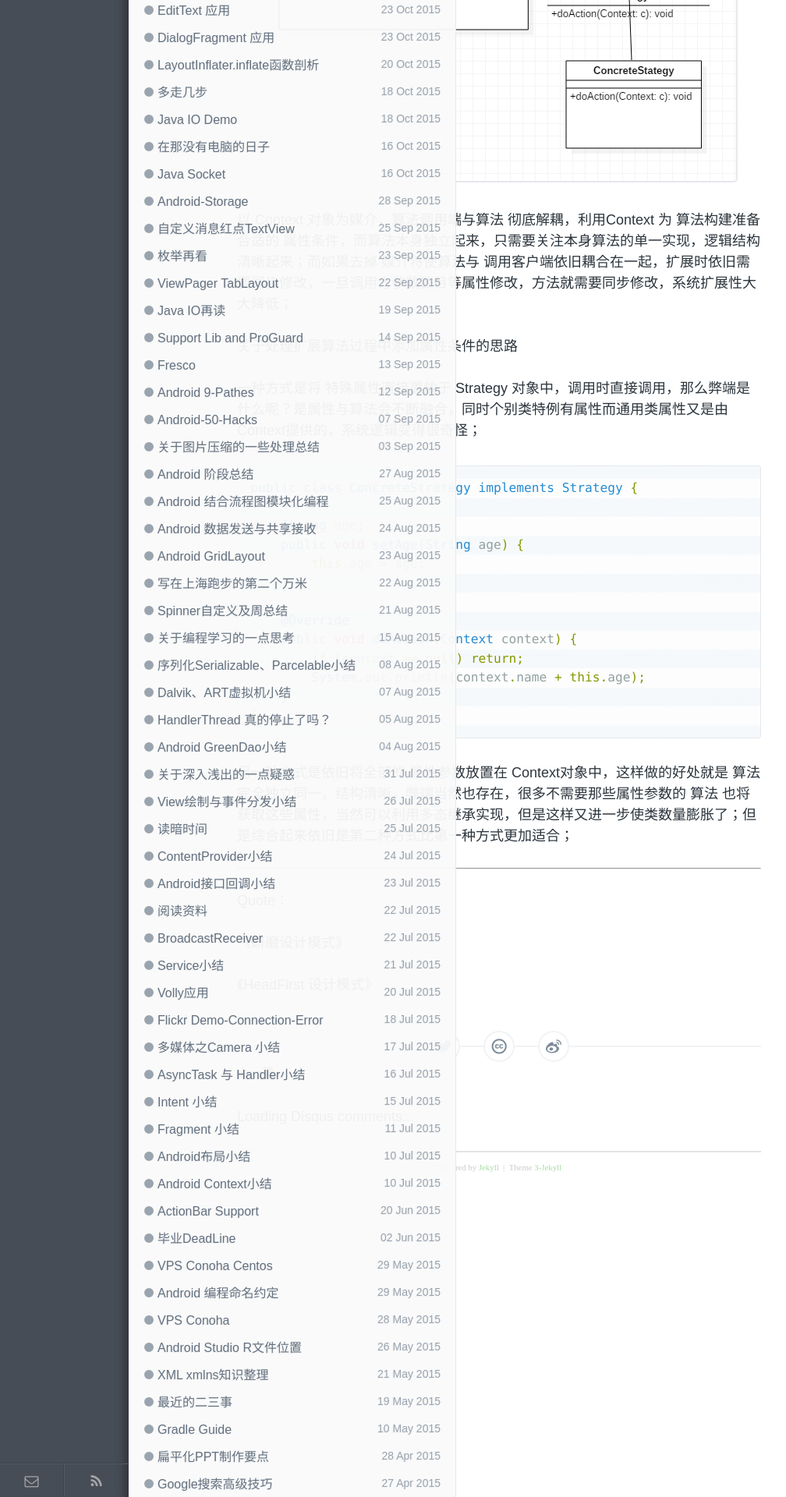
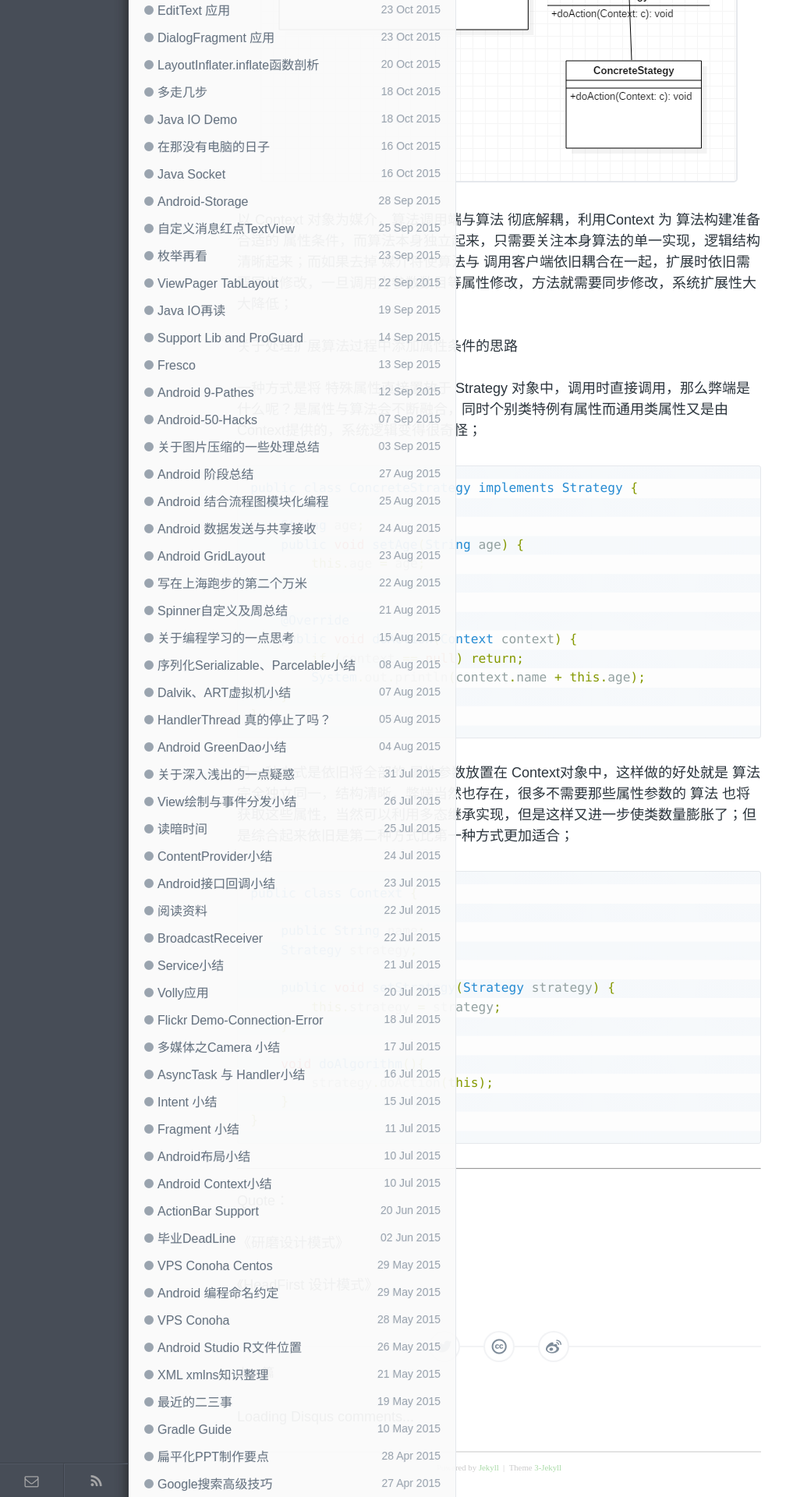
Before and after one commit to enlipan/enlipan.github.io, a Jekyll site: the page built from _posts/2016-01-25-java-patterns-strategy.md, in a window 1280 px wide. Shown: the part 1408-3328 px from the top of the page at 78% size, without its empty margins (0-1008 px from the left). Built offline with Jekyll 4.4.1, drawn with Linux system fonts in a browser that asks for light colours; comment, search, counter and statistics services are not loaded.

Commit message:
modify pages java patterns strategy

```diff
--- a/_posts/2016-01-25-java-patterns-strategy.md
+++ b/_posts/2016-01-25-java-patterns-strategy.md
@@ -59,7 +59,23 @@ public class ConcreteStrategy implements Strategy {
 
 另一种方式是依旧将全部的 属性参数放置在 Context对象中，这样做的好处就是 算法完全独立同一，结构清晰，弊端当然也存在，很多不需要那些属性参数的 算法 也将获取这些属性，当然可以利用多态继承实现，但是这样又进一步使类数量膨胀了；但是综合起来依旧是第二种方式比第一种方式更加适合；
 
+{% highlight java%}
 
+public class Context {
+
+    public String name;
+    Strategy strategy;
+
+    public void setStrategy(Strategy strategy) {
+        this.strategy = strategy;
+    }
+
+    void doAlgorithm(){
+        strategy.doAction(this);
+    }
+}
+
+{% endhighlight %}
 
 ---
 
```
